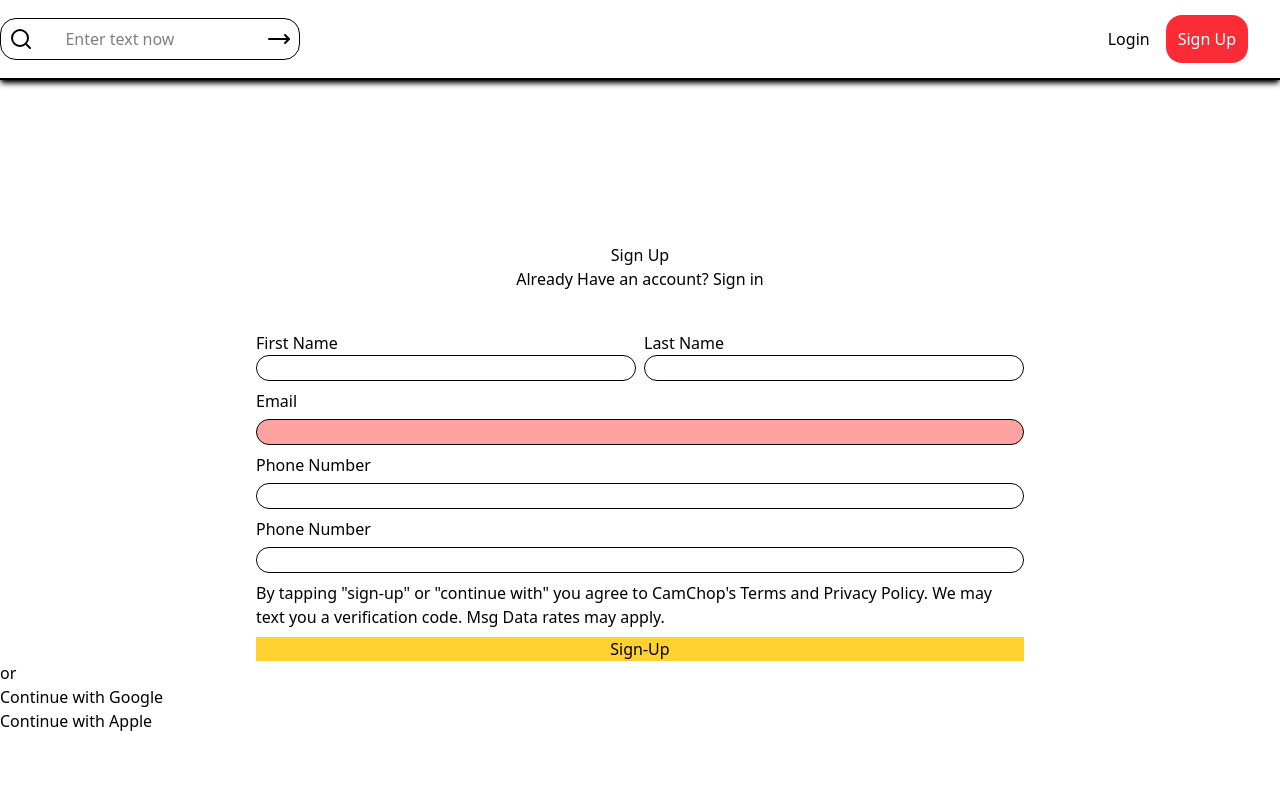
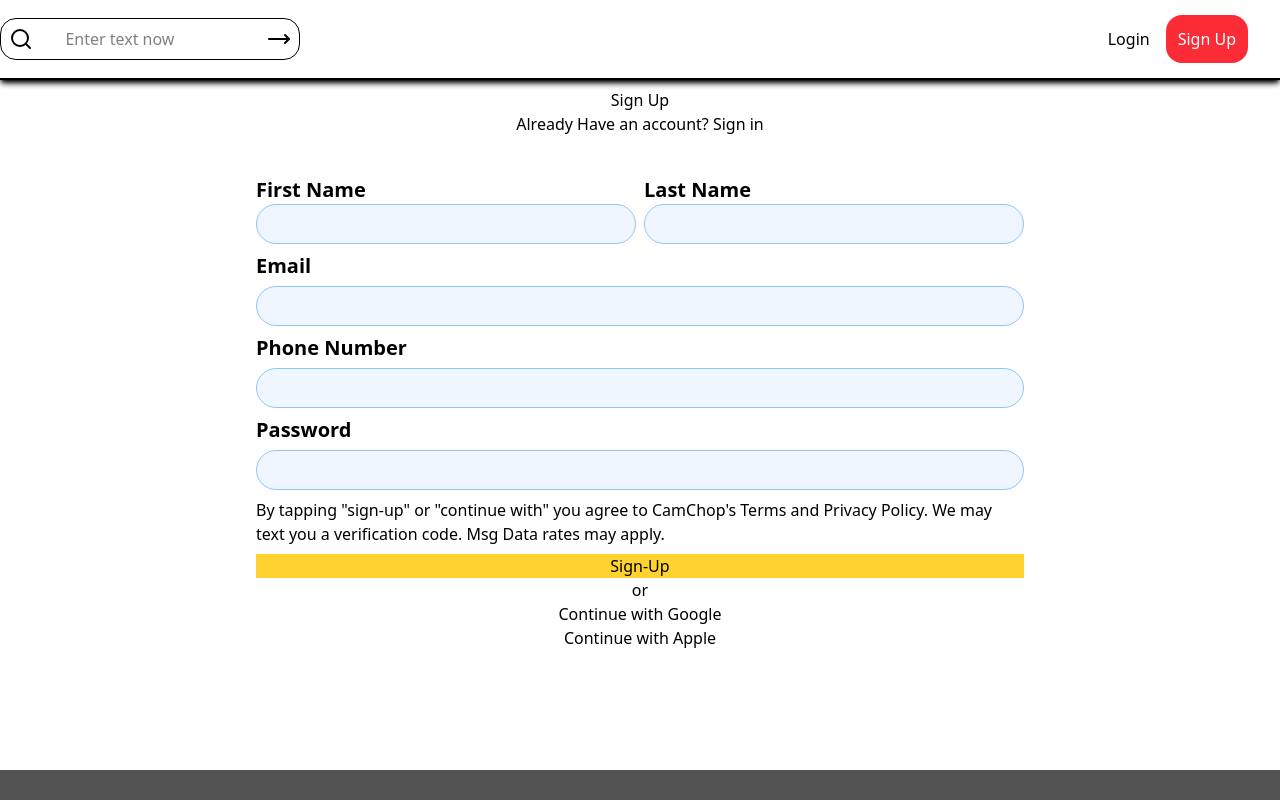
Before and after one commit to Bright-Xuck/Cam_Chop, a React (Vite) app: page /#/signup in a window 1280 px wide. Shown: the top 800 px of the page. Built offline with nearby package versions, Linux system fonts and the light colour scheme.

Commit message:
merchant dashboard

```diff
--- /dev/null
+++ b/src/Components/LoginMerchant.jsx
@@ -0,0 +1,55 @@
+import { Link, useNavigate } from "react-router";
+export default function LoginMerchant({merchantDatabase}) {
+
+  const navigate = useNavigate();
+
+  function checkemail(event) {
+  event.preventDefault();
+  const formData = new FormData(event.target);
+  const currentemail = formData.get("email");
+
+  const user = merchantDatabase.find(item => item.email === currentemail);
+
+  if (user) {
+    console.log("found email:", user);
+     navigate("/merchant")
+  } else {
+    console.log("email not found");
+  }
+}
+
+  return (
+    <main className="grid grid-cols-2 ">
+        <div>
+            <img src="photos/auth.png" alt="phone" />
+        </div>
+        <section className=" bg-red-200">
+            <div className="w-4/5 m-auto grid justify-center">
+      <h1 className="text-2xl font-bold leading-7 mb-12">CamChop Merchant</h1>
+      <form action="" onSubmit={checkemail} className="grid">
+        <label htmlFor="email">Email</label>
+        <input type="text" id="email" name="email" />
+        <button className="hover:cursor-pointer bg-red-500">Continue to Log In</button>
+      </form>
+      <div>
+        <p>Log in with:</p>
+        <div className="grid grid-cols-3 gap-2">
+          <h1>Google</h1>
+          <h1>Facebook</h1>
+          <h1>Apple</h1>
+        </div>
+      </div>
+      <div>
+        <div>
+          <h1>By logging in, you agree to CamChop's Merchant</h1>{" "}
+          <Link>Security Terms</Link>.
+        </div>
+        <div>
+          No account? <Link>Partner with CamChop</Link>
+        </div>
+      </div>
+      </div>
+      </section>
+    </main>
+  );
+}
--- /dev/null
+++ b/src/Components/SignupCustomer.jsx
@@ -0,0 +1,111 @@
+import { useNavigate } from "react-router";
+
+export default function SignupCustomer({ userDatabase, setUserDatabase }) {
+  const navigate = useNavigate();
+  function handleSubmit(event) {
+    event.preventDefault();
+
+    const formData = new FormData(event.target);
+    const data = Object.fromEntries(formData.entries());
+    setUserDatabase([...userDatabase, data]);
+    navigate("/login");
+  }
+
+  console.log(userDatabase);
+
+  return (
+    <section className=" flex flex-col justify-center  pb-30 mt-0">
+      <div className="mb-10">
+        <h1 className="text-center">Sign Up</h1>
+        <p className="text-center">
+          Already Have an account? <a href="Signin.html">Sign in</a>
+        </p>
+      </div>
+      <section>
+        <form
+          onSubmit={handleSubmit}
+          className="grid gap-2 grid-cols-2 grid-rows-[auto,1fr,1fr]  w-[60%] m-auto"
+        >
+          <div className="flex flex-col">
+            <label htmlFor="firstname" className="col-span-1 text-xl font-semibold">
+              First Name
+            </label>
+            <input
+              type="text"
+              id="firstname"
+              name="firstname"
+              required
+              autoComplete="name"
+              className="col-span-2 rounded-3xl border border-blue-300 h-10 bg-blue-50"
+            />
+          </div>
+          <div className="flex flex-col">
+            <label htmlFor="lastname" className="col-span-1 text-xl font-semibold">
+              Last Name
+            </label>
+            <input
+              type="text"
+              name="lastname"
+              id="lastname"
+              required
+              autoComplete="name"
+              className="col-span-2 rounded-3xl border border-blue-300 h-10 bg-blue-50"
+            />
+          </div>
+          <div className="col-span-2 flex flex-col gap-1.5">
+            <label className="text-xl font-semibold" htmlFor="mail">
+              Email
+            </label>
+            <input
+              type="email"
+              id="mail"
+              name="email"
+              required
+              autoComplete="email"
+              className=" rounded-3xl border border-blue-300 h-10 bg-blue-50"
+            />
+          </div>
+          <div className="col-span-2 flex flex-col gap-1.5">
+            <label htmlFor="phone" className="text-xl font-semibold">
+              Phone Number
+            </label>
+            <input
+              type="tel"
+              id="phone"
+              required
+              autoComplete="tel"
+              className="rounded-3xl border border-blue-300 h-10 bg-blue-50"
+            />
+          </div>
+          <div className="col-span-2 flex flex-col gap-1.5">
+            <label htmlFor="passwords" className="text-xl font-semibold">
+              Password
+            </label>
+            <input
+              type="password"
+              id="passwords"
+              name="password"
+              required
+              className="rounded-3xl border border-blue-300 h-10 bg-blue-50"
+            />
+          </div>
+          <p className="col-span-2">
+            By tapping "sign-up" or "continue with" you agree to CamChop's Terms
+            and Privacy Policy. We may text you a verification code. Msg Data
+            rates may apply.
+          </p>
+          <button className="col-span-2 bg-amber-300">Sign-Up</button>
+        </form>
+      </section>
+      <p className="text-center"> or </p>
+      <div className="flex flex-col items-center">
+        <div>
+          <a href="#">Continue with Google</a>
+        </div>
+        <div>
+          <a href="#">Continue with Apple</a>
+        </div>
+      </div>
+    </section>
+  );
+}
--- a/src/Components/SignupMerchant.jsx
+++ b/src/Components/SignupMerchant.jsx
@@ -1,61 +1,44 @@
 import { useNavigate } from "react-router"
+export default function SignupMerchant({merchantDatabase, setMerchantDatabase}){
 
-export default function SignupMerchant({userDatabase, setUserDatabase }){
-
-const navigate = useNavigate()
-    function handleSubmit(event){
+    const naviagte = useNavigate()
+    function GetMerchant(event){
         event.preventDefault()
-
-        const formData = new FormData(event.target)
-        const data = Object.fromEntries(formData.entries())
-        setUserDatabase([...userDatabase, data])
-        navigate("/login")
+        const data = new FormData(event.target)
+        const merchantdata = Object.fromEntries(data.entries())
+        setMerchantDatabase([...merchantDatabase, merchantdata])
+        console.log(merchantDatabase)
+        naviagte("/merchant/login")
     }
-
-
-    console.log(userDatabase)
-
     return(
-        <section className=" flex flex-col justify-center h-[100vh] mt-0">
-            <div className="mb-10">
-    <h1 className="text-center">Sign Up</h1>
-    <p className="text-center">Already Have an account? <a href="Signin.html">Sign in</a></p>
-    </div>
-    <section>
-    <form onSubmit={handleSubmit} className="grid gap-2 grid-cols-2 grid-rows-[auto,1fr,1fr]  w-[60%] m-auto">
-        <div className="flex flex-col">
-        <label htmlFor="firstname" className="col-span-1">First Name</label>
-        <input type="text" id="firstname" name="firstname"required autoComplete="name" className="col-span-2 rounded-4xl border"/>
+        <>
+        <main className="">
+        <h1>Sign Up for CamChop and unlock Sales</h1>
+        <form action="" onSubmit={GetMerchant} className="border border-black w-3/5 m-auto">
+            <h3>0% commissions for up to 30 days</h3>
+            <p >Partner with CamChop to help drive growth and take your business to the next level</p>
+            <div className="grid grid-cols-2 gap-4 p-3">
+            <input type="text" name="name" id="name" placeholder="Business Name" className="col-span-2"/>
+            <input type="text" name="location" id="location" placeholder="Business Address" className="col-span-2"/>
+            <input type="email" name="email" id="email" placeholder="Email Address"/>
+            <input type="tel" name="tel" id="tel" placeholder="Business Phone"/>
+            </div>
+            <p>By clicking "Start", I agree to receive marketing electronic communications from CamChop</p>
+            <button className="bg-red-500">Start</button>
+        </form>
+    </main>
+    <section className="">
+        <h1>Your door to more profitable growth</h1>
+        <h3>We're here to help you navigate the endless complexities of running a business.
+        </h3>
+        <div className="promo">
+            <i>logo, Marketplace</i>
+            <div className="list sheesh"><span>Delivery & Pickup</span>-Convenient ordering for customers</div>
+            <div className="list"><span>Promotions</span>-Customizable promotions for your store or items</div>
+            <div className="list"><span>Sponsored Listings</span>-In-site advertisement to get your store seen</div>
+            <img src="./frontend/photos/IMG_2564.jpg" alt=""/>
         </div>
-        <div className="flex flex-col">
-        <label htmlFor="lastname" className="col-span-1">Last Name</label>
-        <input type="text" name="lastname" id="lastname" required autoComplete="name" className="col-span-2 rounded-4xl border"/>
-        </div>
-        <div className="col-span-2 flex flex-col gap-1.5">
-        <label className="" htmlFor="mail">Email</label>
-        <input type="email" id="mail" name="email" required autoComplete="email" className=" bg-red-300 rounded-4xl border-black border"/>
-        </div>
-        <div className="col-span-2 flex flex-col gap-1.5">
-        <label htmlFor="phone" className="">Phone Number</label>
-        <input type="tel" id="phone" required autoComplete="tel" className="rounded-4xl border-black border"/>
-        </div>
-        <div className="col-span-2 flex flex-col gap-1.5">
-        <label htmlFor="passwords" className="">Phone Number</label>
-        <input type="password" id="passwords" name="password" required className="rounded-4xl border-black border"/>
-        </div>
-        <p className="col-span-2">By tapping "sign-up" or "continue with" you agree to CamChop's Terms and Privacy Policy. We may text you a verification code. Msg Data rates may apply.</p>
-        <button className="col-span-2 bg-amber-300">Sign-Up</button>
-    </form>
     </section>
-    <p > or </p>
-    <div >
-        <div >
-            <a href="#">Continue with Google</a>
-        </div>
-        <div >
-            <a href="#">Continue with Apple</a>
-        </div>
-    </div>
-</section>
+    </>
     )
 }
--- a/src/Components/merchantLayout.jsx
+++ b/src/Components/merchantLayout.jsx
@@ -2,11 +2,11 @@ import Sidebar from "./merchantsidebar";
 
 export default function Merchantlayout({children}){
     return(
-        <div className="grid grid-cols-12 ">
-            <div className="col-span-3">
+        <div className="flex ">
+            <div className="">
             <Sidebar />
             </div>
-            <div className="col-span-9">
+            <div className="w-full">
             {children}
             </div>
         </div>
--- a/src/Components/merchantsidebar.jsx
+++ b/src/Components/merchantsidebar.jsx
@@ -17,7 +17,7 @@ function toggle(name){
     }))
 }
   return (
-    <nav className="box-border h-[100vh] w-[150px] py-1.5 px-4 justify-start">
+    <nav className="box-border h-[100vh] w-[150px] py-1.5 px-3 p justify-start border-r-2 border-r-neutral-200 ">
       <ul className="list-none h-[100%] flex flex-col gap-2">
         <li className="flex justify-end ">
             <span><Home/></span>
--- a/src/buttons.module.css
+++ b/src/buttons.module.css
@@ -1,10 +1,6 @@
 @import "tailwindcss";
 @reference "tailwindcss";
 
-.dropbtn, li a {
+ li a {
   @apply rounded-b-lg py-2  flex items-center gap-3.5 ;
 }
-
-.dropbtn{
-  @apply flex text-red-400 ;
-}
--- a/src/div.module.css
+++ b/src/div.module.css
@@ -2,10 +2,6 @@
 @reference "tailwindcss";
 
 
-li > div{
-    @apply grid grid-cols-[1fr_auto];
-}
-
 .main > li{
     @apply py-6 border-b border-b-neutral-500;
 }
--- a/src/pages/Signup.jsx
+++ b/src/pages/Signup.jsx
@@ -1,7 +1,7 @@
-import SignupMerchant from "../Components/SignupMerchant"
+import SignupCustomer from "../Components/SignupCustomer"
 export default function Signup({ userDatabase, setUserDatabase }){
     return(
-        <SignupMerchant
+        <SignupCustomer
          userDatabase={userDatabase}
       setUserDatabase={setUserDatabase}
       />
```
Also changed, not shown: src/app.jsx (+46 -20 lines), src/pages/merchantdashboard.jsx (+76 -5 lines), photos/auth.png (added).
